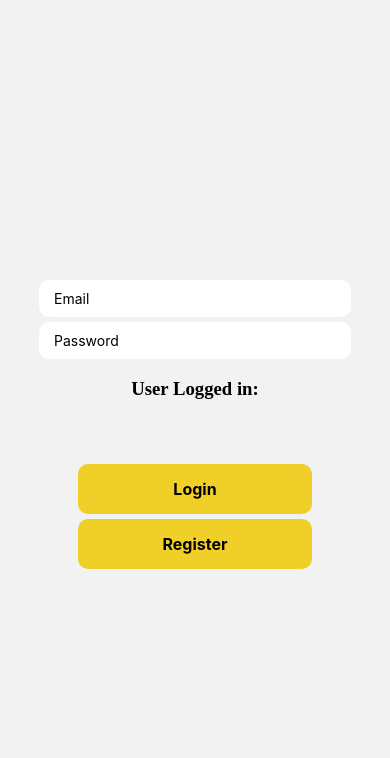
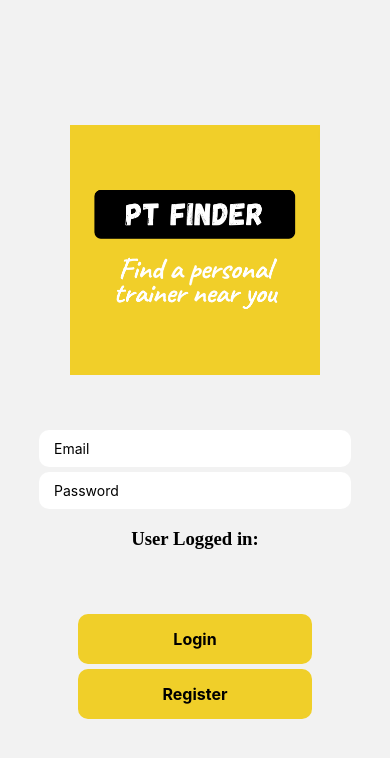
Before and after one commit to richardparle/pt-finder, a React Native app in the folder react-native-app/: screen /Login in a window 390 px wide. Shown: the top 758 px of the page. Built offline with nearby package versions, Linux system fonts and the light colour scheme; no server answers.

Commit message:
add logo to login page

```diff
--- a/react-native-app/src/screens/LoginScreen.js
+++ b/react-native-app/src/screens/LoginScreen.js
@@ -5,6 +5,7 @@ import {
   Text,
   TextInput,
   TouchableOpacity,
+  Image,
 } from "react-native";
 import React, { useState, useEffect, useContext } from "react";
 import { auth } from "../firebase";
@@ -43,7 +44,16 @@ const LoginScreen = ({ navigation }) => {
   return (
     <KeyboardAvoidingView style={styles.container} behavior="padding">
       <View style={styles.inputContainer}>
-        {/* <Image source={require("../images/app-logo.png")} /> */}
+        <Image
+          style={{
+            width: 250,
+            height: 250,
+            marginLeft: "auto",
+            marginRight: "auto",
+            marginBottom: 50,
+          }}
+          source={require("../images/app-logo.png")}
+        />
         <TextInput
           placeholder="Email"
           value={email}
```
